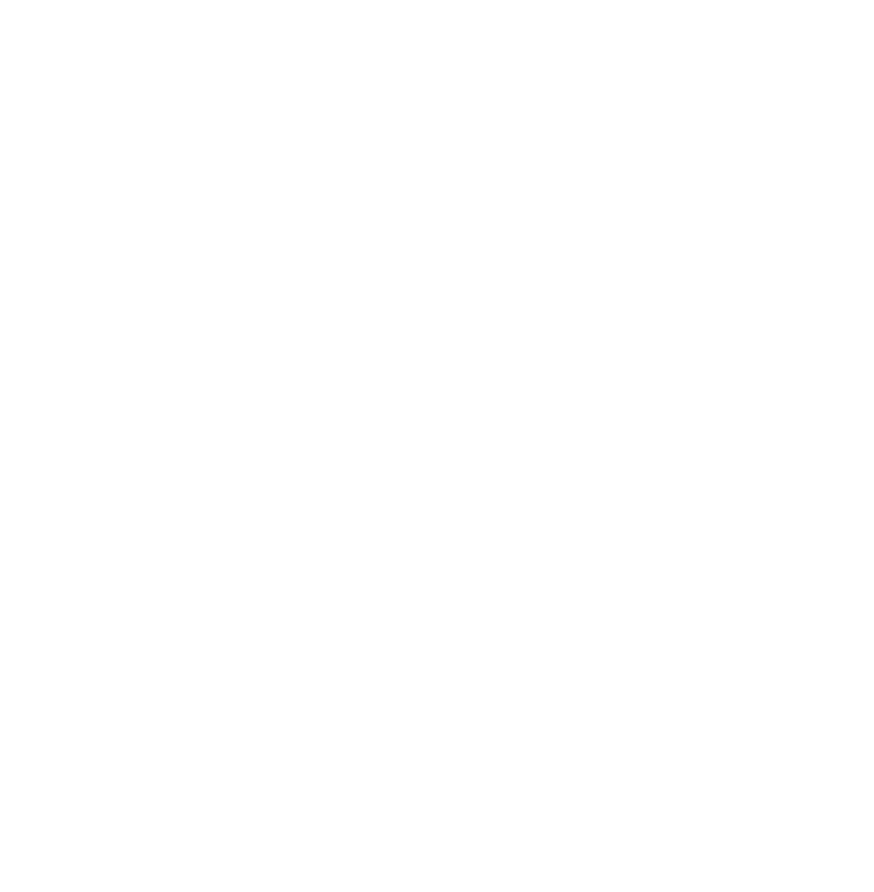
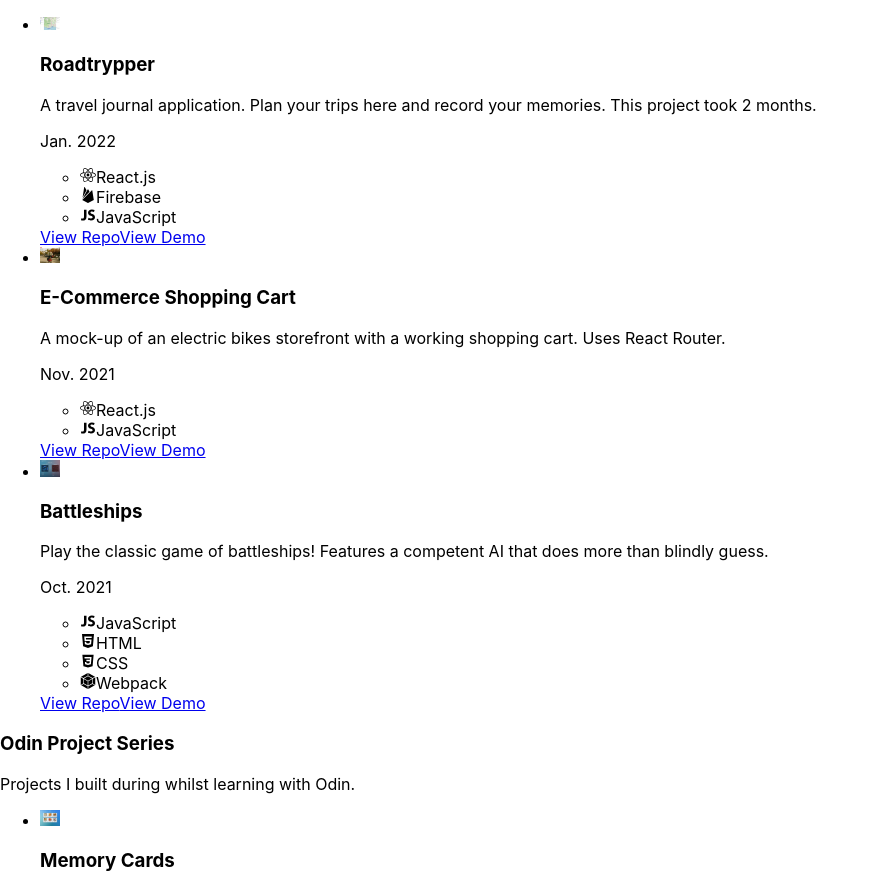
Before and after one commit to Datrinon/portfolio, a React (Create React App) app: page / in a window 1280 px wide. Shown: the part 1183-2075 px from the top of the page, without its empty margins (0-874 px from the left). Before the commit the page ends 1161 px from the top, so only its background shows below. Built offline with nearby package versions, Linux system fonts and the light colour scheme.

Commit message:
Add mapping component Project and HTML sections for projects

```diff
--- /dev/null
+++ b/src/components/Content/Projects/Project.js
@@ -0,0 +1,31 @@
+import React from 'react'
+
+function ProjectListing({project, featured=false}) {
+
+  return (
+    <div className={featured ? "featured" : "standard"}>
+      <div className="image">
+        <img width={20} src={project.photo} alt={`A screenshot from the primary view of the app ${project.name}.`}/>
+      </div>
+      <div>
+        <h3>{project.name}</h3>
+        <p>{project.desc}</p>
+        <p>{project.finishDate}</p>
+        <ul>
+          {
+            project.builtWith.map((skill, index) => {
+              return (<li key={index}>
+                <skill.icon/>
+                <span>{skill.name}</span>
+              </li>)
+            })
+          }
+        </ul>
+        <a href={project.repo} target="_blank" rel="noreferrer">View Repo</a>
+        <a href={project.demo} target="_blank" rel="noreferrer">View Demo</a>
+      </div>
+    </div>
+  )
+}
+
+export default ProjectListing
--- a/src/components/Content/Projects/Projects.js
+++ b/src/components/Content/Projects/Projects.js
@@ -1,11 +1,38 @@
 import React from 'react'
+import { FEATURED_PROJECTS, ODIN_PROJECTS } from '../../../data/projects'
 import Section from '../Section'
+import ProjectListing from './Project'
 
 function Projects() {
+
   return (
     <Section title={"Projects"}>
       <div className="featured">
         <h3>Featured</h3>
+        <p>The best of my recent projects.</p>
+        <ul>
+          {
+            FEATURED_PROJECTS.map((project, index) => (
+              <li key={index}>
+                <ProjectListing project={project} featured={true}/>
+              </li>
+              )
+            )
+          }
+        </ul>
+      </div>
+      <div className="standard-reel">
+        <h3>Odin Project Series</h3>
+        <p>Projects I built during whilst learning with Odin.</p>
+        <ul>
+          {
+            ODIN_PROJECTS.map((project, index) => (
+              <li key={index}>
+                <ProjectListing project={project} featured={false}/>
+              </li>
+            ))
+          }
+        </ul>
       </div>
     </Section>
   )
```
Also changed, not shown: src/components/Content/Projects/FeaturedProject.js (deleted, +0 -11 lines), src/components/Content/Projects/ProjectCard.js (deleted, +0 -11 lines).
